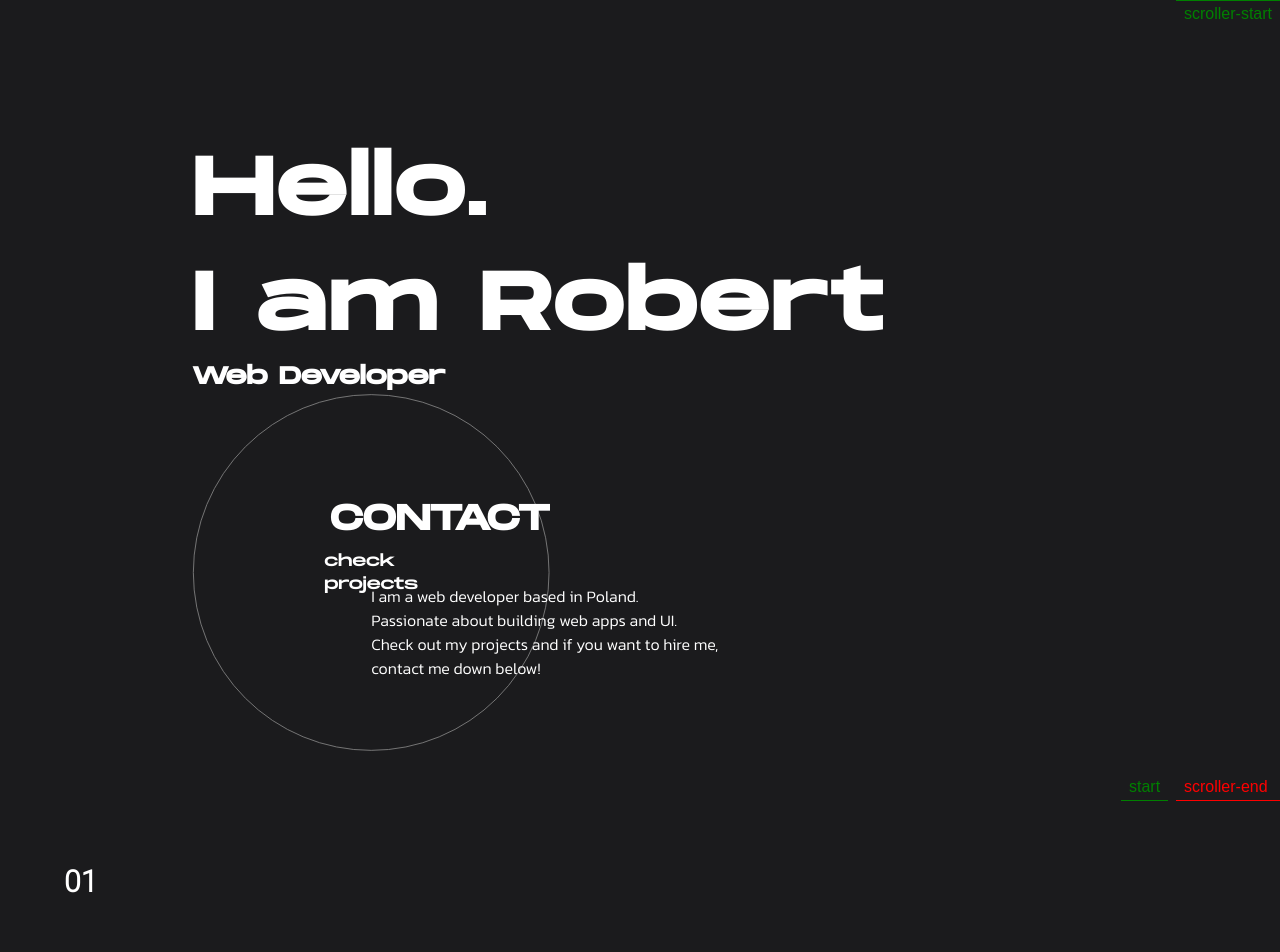
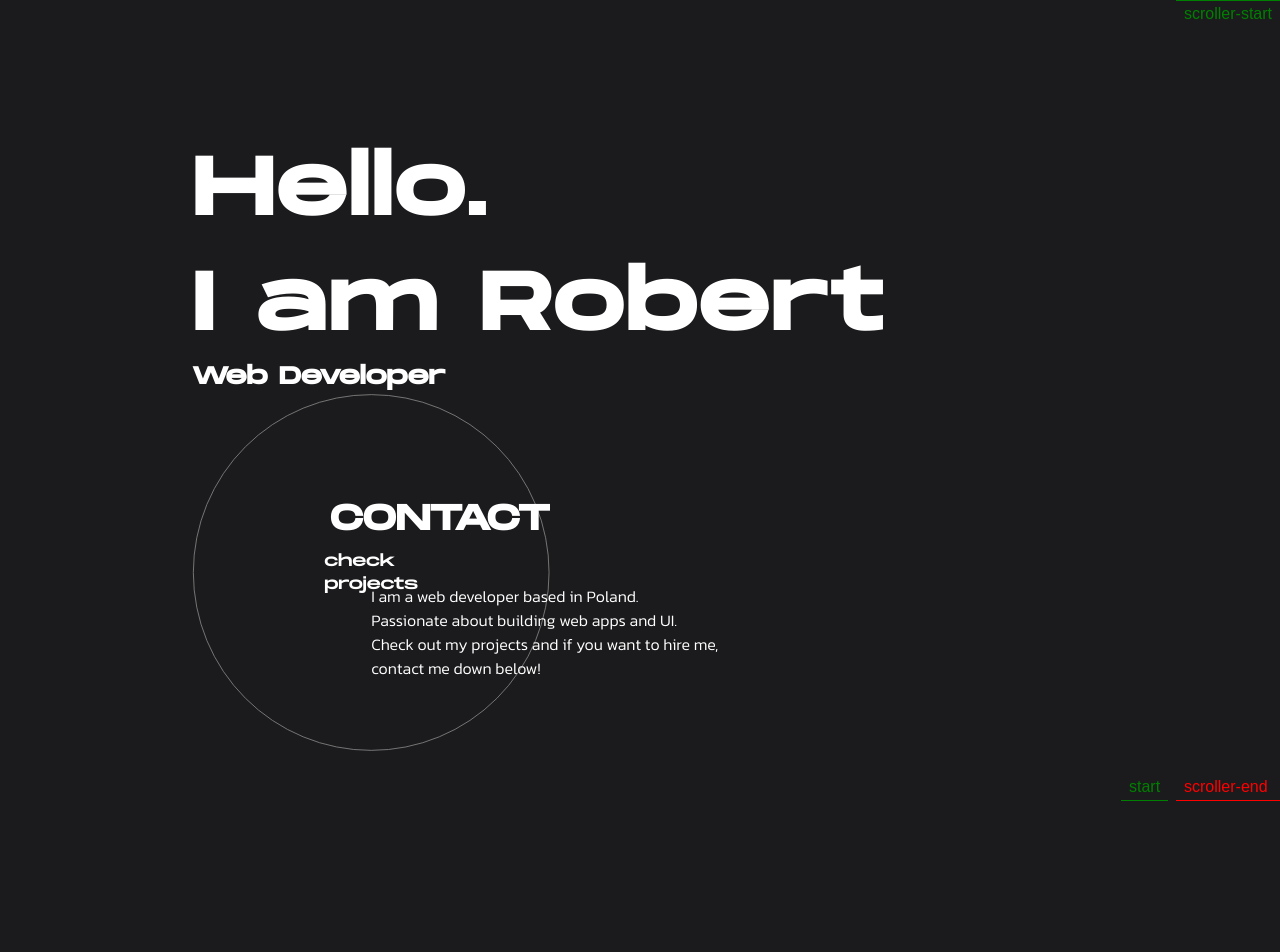
Before and after one commit to webdevrr/Portfolio-v3, a Next.js app: page / in a window 1280 px wide. Shown: the top 952 px of the page. Built offline with nearby package versions, Linux system fonts and the light colour scheme.

Commit message:
Added isContentVisible

```diff
--- a/components/ProjectsSection/ProjectDescription.tsx
+++ b/components/ProjectsSection/ProjectDescription.tsx
@@ -4,6 +4,7 @@ import { Project } from "../../models/projects";
 
 interface Props {
   project: Project;
+  isContentVisible: boolean;
 }
 const Section = styled.div`
   padding: 5% 5% 5% 5%;
@@ -13,28 +14,35 @@ const Section = styled.div`
 const Number = styled.h2`
   font-size: 30px;
 `;
-const Name = styled.h1`
-  font-size: 50px;
-`;
+
 const Flex = styled.div`
   display: flex;
   flex-direction: column;
   padding-top: 15%;
   padding-left: 5%;
 `;
+const Name = styled.h1`
+  font-size: 50px;
+`;
 const Description = styled.p`
+  padding-top: 5%;
   display: flex;
+  line-height: 1.5em;
 `;
 const ProjectDescription = forwardRef<HTMLDivElement, Props>(
-  ({ project }, ref) => {
+  ({ project, isContentVisible }, ref) => {
     const { index, name, description } = project;
     return (
       <Section ref={ref}>
-        <Number>{`0${index}`}</Number>
-        <Flex>
-          <Name>{name}</Name>
-          <Description>{description}</Description>
-        </Flex>
+        {isContentVisible ? (
+          <>
+            <Number>{`0${index}`}</Number>
+            <Flex>
+              <Name>{name}</Name>
+              <Description>{description}</Description>
+            </Flex>
+          </>
+        ) : null}
       </Section>
     );
   }
--- a/components/ProjectsSection/ProjectsSection.tsx
+++ b/components/ProjectsSection/ProjectsSection.tsx
@@ -20,12 +20,17 @@ const ProjectsSection = () => {
   const projectDescRef = useRef(null);
   const projectsSectionRef = useRef(null);
   const [project, setProject] = useState(projects[1]);
+  const [isContentVisible, setIsContentVisible] = useState(false);
 
   useEffect(() => {
     ScrollTrigger.create({
       markers: true,
       trigger: projectsSectionRef.current,
       start: "top",
+      onEnter: () => setIsContentVisible(true),
+      onLeaveBack: () => setIsContentVisible(false),
+      onLeave: () => setIsContentVisible(false),
+      onEnterBack: () => setIsContentVisible(true),
       end: "bottom bottom",
       pin: projectDescRef.current,
     });
@@ -38,7 +43,11 @@ const ProjectsSection = () => {
 
   return (
     <Section ref={projectsSectionRef}>
-      <ProjectDescription project={project} ref={projectDescRef} />
+      <ProjectDescription
+        isContentVisible={isContentVisible}
+        project={project}
+        ref={projectDescRef}
+      />
       <Paralax />
     </Section>
   );
```
